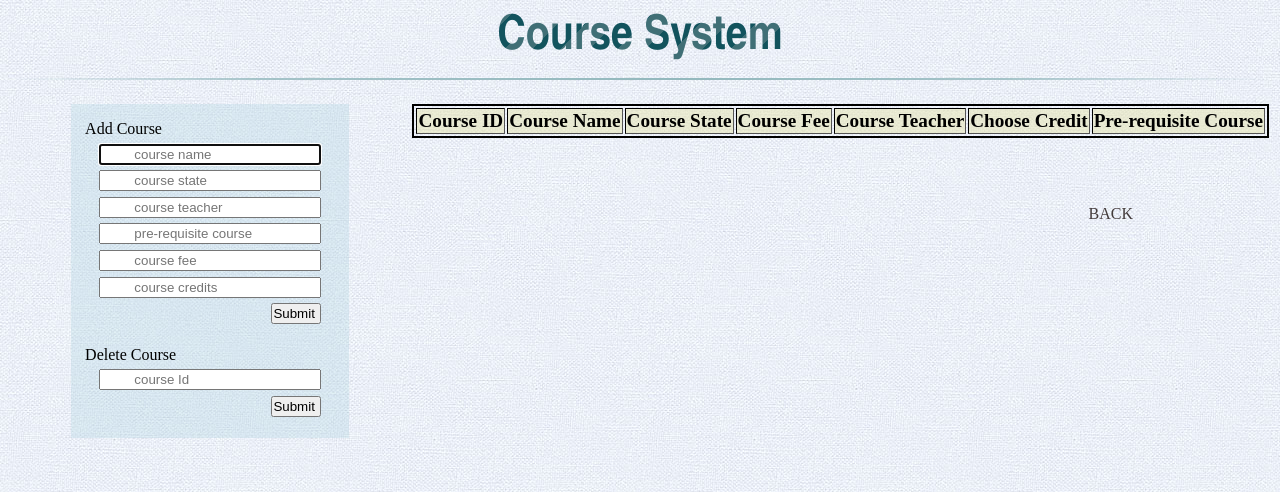
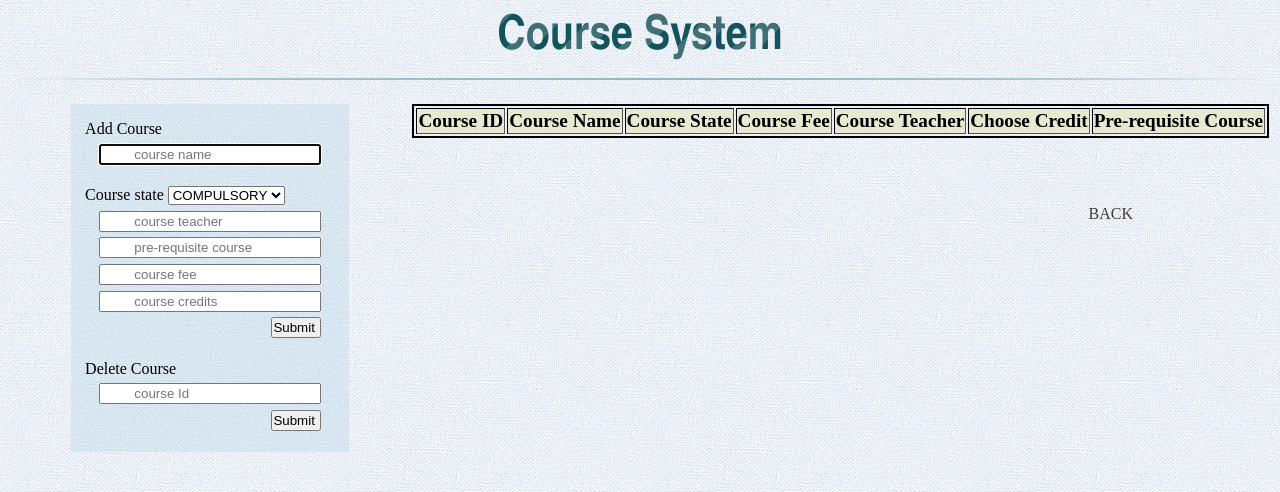
Before and after one commit to NeroZhangTianpeng/PA2550_CourseSystem, a PHP site: page /checkCourse.php in a window 1280 px wide. Shown: the top 492 px of the page. Run offline with PHP 8.4, Linux system fonts and the light colour scheme; data that the repository does not hold is empty.

Commit message:
Change appearance of page

```diff
--- a/checkCourse.php
+++ b/checkCourse.php
@@ -14,7 +14,14 @@
       <p>Add Course</p>
        <form action="addCourse.php" method="post" name="AddCourse">
            <input type="text" name="courseName" id="courseName" placeholder="course name" autofocus/></br>
-           <input type="text" name="courseState" id="courseState" placeholder="course state"/></br>
+            <p>Course state
+            <label>
+           <select name="courseState" id="courseState">
+              <option value="COMPULSORY">COMPULSORY</option>
+              <option value="ELECTIVE">ELECTIVE</option>
+            </select>
+          </label>
+            </p>
            <input type="text" name="courseTeacher" id="courseTeacher" placeholder="course teacher"/></br>
            <input type="number" name="preCourse" id="preCourse" placeholder="pre-requisite course"/></br>
            <input type="number" min="100" name="courseFee" id="courseFee" placeholder="course fee"/></br>
```
